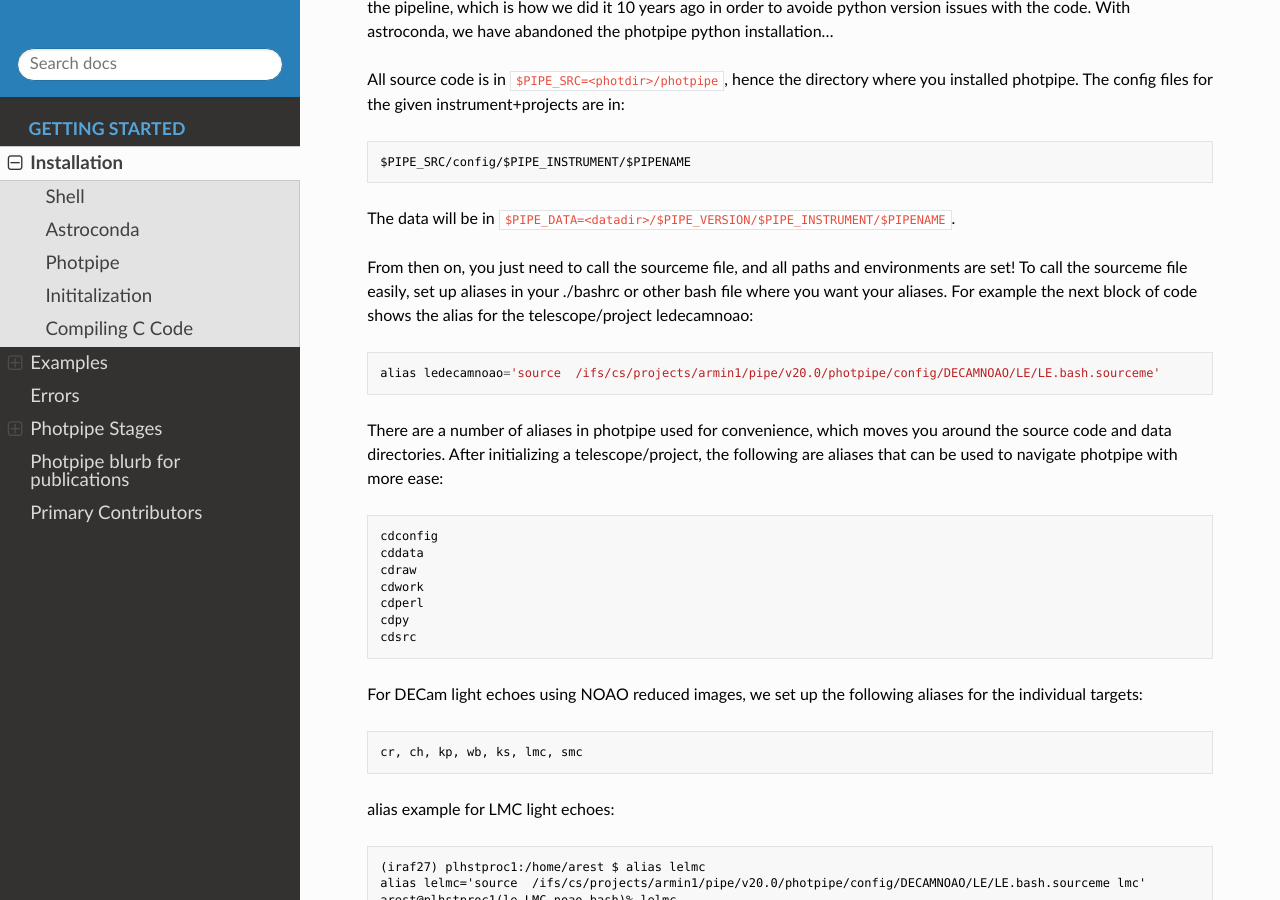
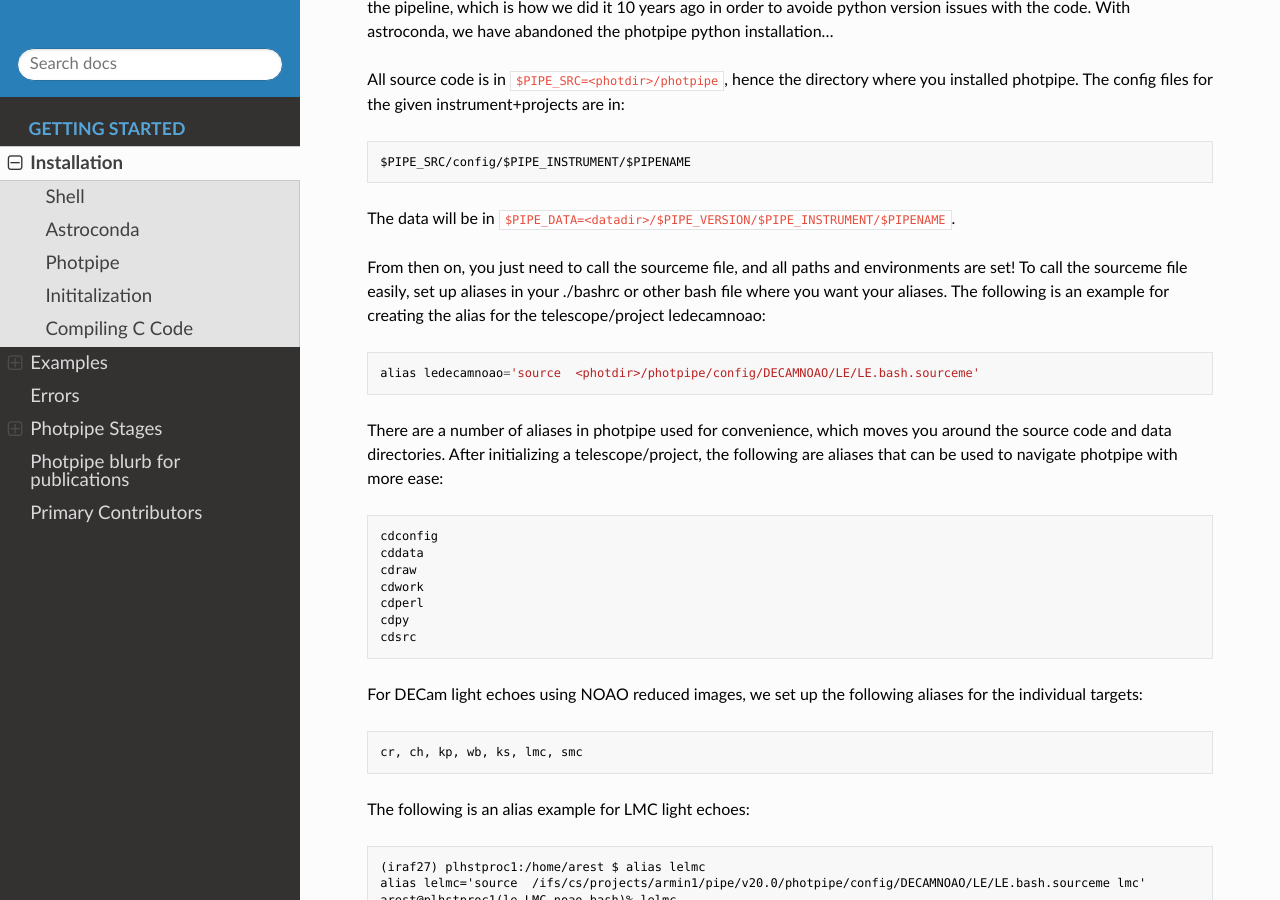
Before and after one commit to jpierel14/photpipe_docs, a Sphinx documentation site: the page built from docs/source/install.rst, in a window 1280 px wide and 900 px high, scrolled down 1723 px. Built offline with Sphinx 7.4.7 and the Read the Docs theme 2.0.0, drawn with Linux system fonts in a browser that asks for light colours; the version number could not be read and is left out.

Commit message:
Update install.rst

```diff
--- a/docs/source/install.rst
+++ b/docs/source/install.rst
@@ -67,9 +67,9 @@
 
 The data will be in ``$PIPE_DATA=<datadir>/$PIPE_VERSION/$PIPE_INSTRUMENT/$PIPENAME``.
 
-From then on, you just need to call the sourceme file, and all paths and environments are set! To call the sourceme file easily, set up aliases in your ./bashrc or other bash file where you want your aliases. For example the next block of code shows the alias for the telescope/project ledecamnoao::
+From then on, you just need to call the sourceme file, and all paths and environments are set! To call the sourceme file easily, set up aliases in your ./bashrc or other bash file where you want your aliases. The following is an example for creating the alias for the telescope/project ledecamnoao::
 
-   alias ledecamnoao='source  /ifs/cs/projects/armin1/pipe/v20.0/photpipe/config/DECAMNOAO/LE/LE.bash.sourceme'
+   alias ledecamnoao='source  <photdir>/photpipe/config/DECAMNOAO/LE/LE.bash.sourceme'
 
 There are a number of aliases in photpipe used for convenience, which moves you around the source code and data directories. After initializing a telescope/project, the following are aliases that can be used to navigate photpipe with more ease::
 
@@ -85,7 +85,7 @@
 
    cr, ch, kp, wb, ks, lmc, smc
 
-alias example for LMC light echoes::
+The following is an alias example for LMC light echoes::
 
    (iraf27) plhstproc1:/home/arest $ alias lelmc
    alias lelmc='source  /ifs/cs/projects/armin1/pipe/v20.0/photpipe/config/DECAMNOAO/LE/LE.bash.sourceme lmc'
```
